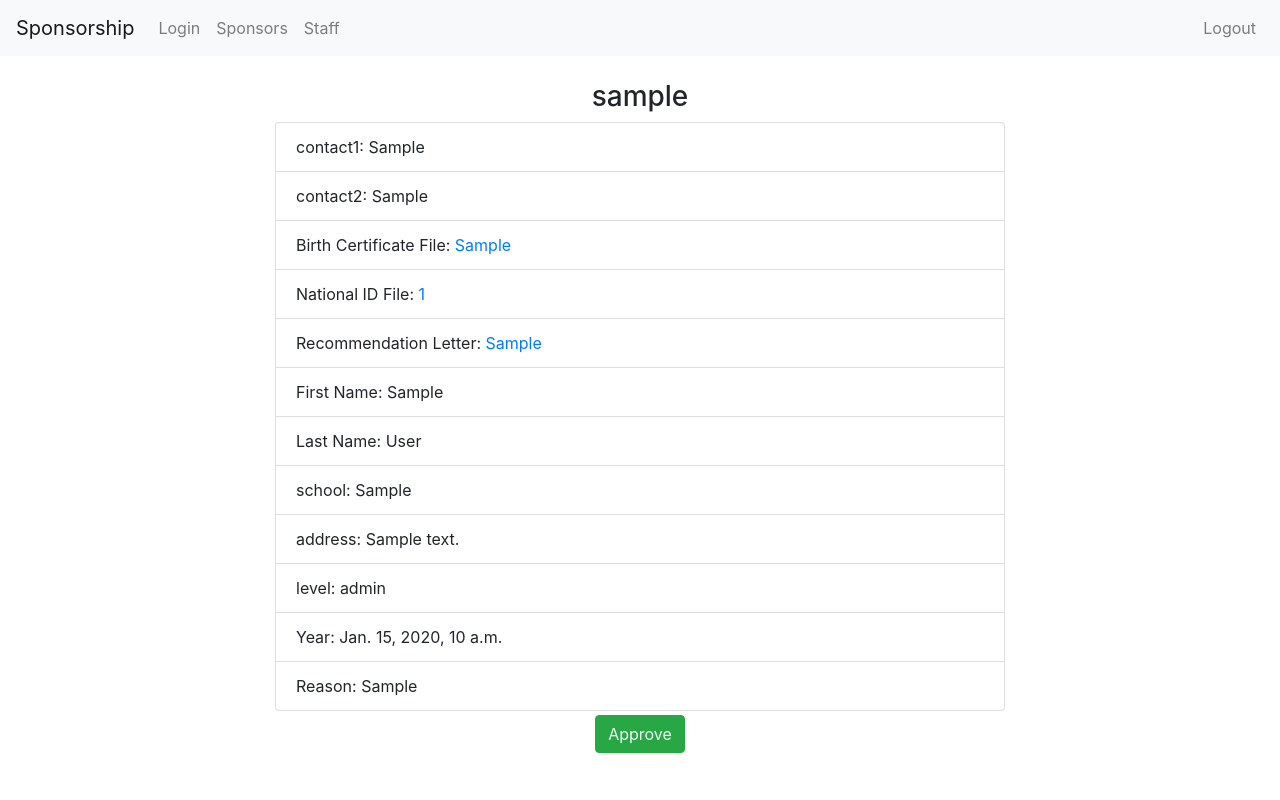
After one commit to lekakeny/scholarship_project, a Django app: page /detail/1/ in a window 1280 px wide. The commit adds this page. Run offline with Django 3.2, Linux system fonts and the light colour scheme; a user stored in the database is signed in; tables that the repository leaves empty hold one stand-in row (values such as "Sample post"); some libraries are stand-ins or nearby versions.

Commit message:
the staff is able to approve an application

```diff
--- a/mysite/mysite/urls.py
+++ b/mysite/mysite/urls.py
@@ -18,7 +18,7 @@ from django.conf.urls import url
 from django.urls import path
 from django.contrib.auth import views
 from scholarship.views import (
-    biodata, schoolinfo, reason, thank_you
+    biodata, schoolinfo, reason, thank_you, list_scholarship, detail_scholarship, approve, successfully
 )
 from django.conf import settings
 from django.conf.urls.static import static
@@ -30,5 +30,9 @@ urlpatterns = [
     path('submit/', reason, name='submit'),
     url(r'^accounts/login/$', views.LoginView.as_view(), name='login'),
     url(r'^accounts/logout/$', views.LogoutView.as_view(), name='logout', kwargs={'next_page': '/'}),
-    url(r'^thank_you/$', thank_you, name='thank_you'),
+    path('thank_you/', thank_you, name='thank_you'),
+    path('list/', list_scholarship, name='list'),
+    path('detail/<int:pk>/', detail_scholarship, name='detail'),
+    path('approve/<int:pk>/', approve, name='approve'),
+    path('successfully/', successfully, name='successfully'),
 ] + static(settings.MEDIA_URL, document_root=settings.MEDIA_ROOT)
--- a/mysite/scholarship/models.py
+++ b/mysite/scholarship/models.py
@@ -16,6 +16,7 @@ class Scholarship(models.Model):
     letter = models.FileField(upload_to='%s/letter/'.format(user), null=True, blank=True)
     school = models.CharField(max_length=500, null=True, blank=True)
     address = models.CharField(max_length=500, null=True, blank=True)
+    school_address = models.CharField(max_length=500, null=True, blank=True)
     level = models.CharField(max_length=500, null=True, blank=True)
     year = models.DateTimeField(null=True, blank=True)
     reason = models.CharField(max_length=500, null=True, blank=True)
--- a/mysite/scholarship/views.py
+++ b/mysite/scholarship/views.py
@@ -1,8 +1,12 @@
-from django.shortcuts import render, redirect, reverse
+from django.shortcuts import render, redirect, reverse, get_object_or_404
+from django.http import HttpResponseNotFound
+from django.urls import reverse_lazy
+from django.core.mail import send_mail
 from django.contrib.auth import get_user_model
 from django.contrib.auth.decorators import login_required
 from .forms import BioDataForm, SchoolForm, ReasonForm
 from .models import Scholarship
+
 
 
 # Create your views here.
@@ -25,10 +29,14 @@ def biodata(request):
             your_email = form.cleaned_data['your_email']
             your_birth = form.cleaned_data['your_birth']
             your_naid = form.cleaned_data['your_naid']
-            s = User.objects.create(
+            s = User.objects.create_user(
                 username=your_username,
+                email=your_email,
                 password=password
             )
+            s.first_name = your_firstname
+            s.last_name = your_lastname
+            s.save()
             Scholarship.objects.create(
                 user=s,
                 contact1=your_email,
@@ -56,14 +64,18 @@ def schoolinfo(request):
             school_address = form.cleaned_data['school_address']
             academic_level = form.cleaned_data['academic_level']
             completion_year = form.cleaned_data['completion_year']
+            # save the details to the instance object
+            instance_object = Scholarship.objects.filter(
+                user=request.user
+            ).first()
+            instance_object.school = school_name
+            instance_object.school_address = school_address
+            instance_object.level = academic_level
+            instance_object.completion_year = completion_year
+            instance_object.save()
 
-            Scholarship.objects.create(
-                school=school_name,
-                address=school_address,
-                level=academic_level,
-                year=completion_year,
-            )
             return redirect(reverse("submit"))
+        return render(request, 'school.html', context={"form": form})
     return render(request, 'school.html', context=context)
 
 
@@ -78,16 +90,57 @@ def reason(request):
         if form.is_valid():
             sponsorship_reasons = form.cleaned_data['sponsorship_reasons']
             recommendation_letter = form.cleaned_data['recommendation_letter']
-            academic_level = form.cleaned_data['academic_level']
-            completion_year = form.cleaned_data['completion_year']
+            # save the details to the instance object
+            instance_object = Scholarship.objects.filter(
+                user=request.user
+            ).first()
+            instance_object.reason = sponsorship_reasons
+            instance_object.letter = recommendation_letter
+            instance_object.save()
+            return redirect(reverse("thank_you"))
+        return render(request, 'reason.html', context={"form": form})
+    return render(request, 'reason.html', context=context)
 
-            Scholarship.objects.create(
-                reason=sponsorship_reasons,
-                letter=recommendation_letter,
-            )
-            return redirect(reverse("thank_you"))
-    return render(request, 'reason.html', context=context)
 
 @login_required
 def thank_you(request):
     return render(request, 'thank_you.html', context={})
+
+
+@login_required
+def list_scholarship(request):
+    # Make sure that its a staff accessing this view
+    if not request.user.is_staff:
+        return redirect(reverse('login')+'?next='+request.path)
+    qs = Scholarship.objects.filter(approved=False).all()
+    return render(request, 'list.html', context={'qs': qs})
+
+
+@login_required
+def detail_scholarship(request, pk):
+    # Make sure that its a staff accessing this view
+    if not request.user.is_staff:
+        return redirect(reverse('login') + '?next=' + request.path)
+    object = get_object_or_404(Scholarship, pk=pk)
+    return render(request, 'detail.html', context={'object': object})
+
+
+@login_required
+def approve(request, pk):
+    if not request.user.is_staff:
+        HttpResponseNotFound('<h1>Not Authorized</h1>')
+    object = get_object_or_404(Scholarship, pk=pk)
+    object.approved = True
+    object.save()
+    send_mail(
+        'Approval for the scholarship',
+        'You have been successfully approved',
+        'from@example.com',
+        [str(object.user.email)],
+        fail_silently=True,
+    )
+    return redirect(reverse_lazy('successfully'))
+
+
+def successfully(request):
+    return render(request, 'success.html')
--- /dev/null
+++ b/mysite/templates/detail.html
@@ -0,0 +1,39 @@
+{% extends "base.html" %} {% block content %}
+<div class="container">
+  <div class="row mt-4">
+    <div class="col-8 mx-auto">
+      <h3 class="text-center">{{object.user}}</h3>
+      <ul class="list-group">
+        <li class="list-group-item">contact1: {{object.contact1}}</li>
+        <li class="list-group-item">contact2: {{object.contact2}}</li>
+        <li class="list-group-item">
+          Birth Certificate File:
+          <a href="/media/{{object.birth}}">{{object.birth}}</a>
+        </li>
+        <li class="list-group-item">
+          National ID File:
+          <a href="/media/{{object.naid}}">{{object.naid}}</a>
+        </li>
+        <li class="list-group-item">
+          Recommendation Letter:
+          <a href="/media/{{object.letter}}">{{object.letter}}</a>
+        </li>
+        <li class="list-group-item">First Name: {{object.user.first_name}}</li>
+        <li class="list-group-item">Last Name: {{object.user.last_name}}</li>
+        <li class="list-group-item">
+          school: {% if object.school %} {{object.school}} {%else%} Empty
+          {% endif %}
+        </li>
+        <li class="list-group-item">address:{% if object.address %} {{object.address}} {%else%} Empty
+          {% endif %}</li>
+        <li class="list-group-item">level: {% if object.level %} {{object.level}} {%else%} Empty
+          {% endif %}</li>
+          <li class="list-group-item">Year: {{object.year}}</li>
+          <li class="list-group-item">Reason: {% if object.reason %} {{object.reason}} {%else%} Empty
+          {% endif %}</li>
+      </ul>
+      <p class="text-center"><a href="{% url 'approve' pk=object.pk %}" class="btn text-light btn-success my-1">Approve</a></p>
+    </div>
+  </div>
+</div>
+{% endblock content %}
--- a/mysite/templates/navabar.html
+++ b/mysite/templates/navabar.html
@@ -20,7 +20,7 @@
         <a class="nav-link" href="#">Sponsors</a>
       </li>
       <li class="nav-item">
-        <a class="nav-link" href="#">Staff</a>
+        <a class="nav-link" href="{% url 'list' %}">Staff</a>
       </li>
     </ul>
     <ul class="navbar-nav ml-auto">
--- a/mysite/templates/reason.html
+++ b/mysite/templates/reason.html
@@ -12,6 +12,7 @@
 {% block step_content %}
 <h4>Final Step</h4>
 <form id="msform" enctype="multipart/form-data" method="post">
+{% csrf_token %}
 {{form.as_p}}
 <button class="btn btn-success mx-5 mb-2">submit</button>
 {% endblock step_content %}
```
Also changed, not shown: mysite/templates/list.html (added, +24 -0 lines), mysite/templates/success.html (added, +26 -0 lines), mysite/scholarship/migrations/0005_scholarship_school_address.py (added), 6 other files.
